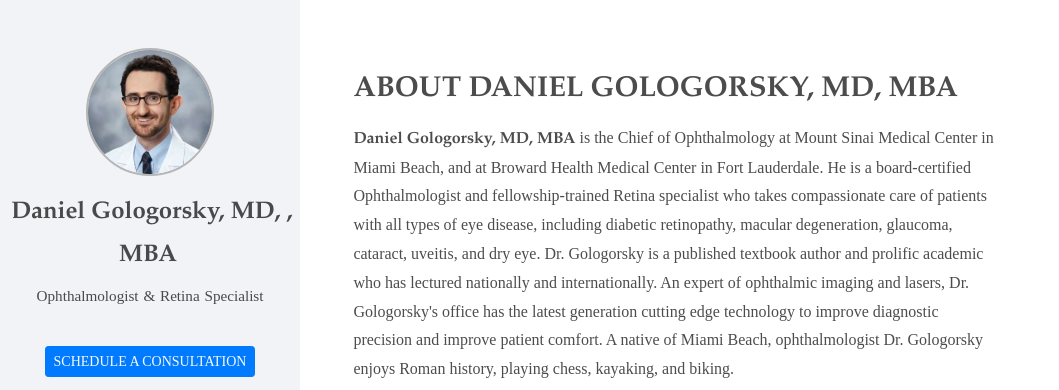
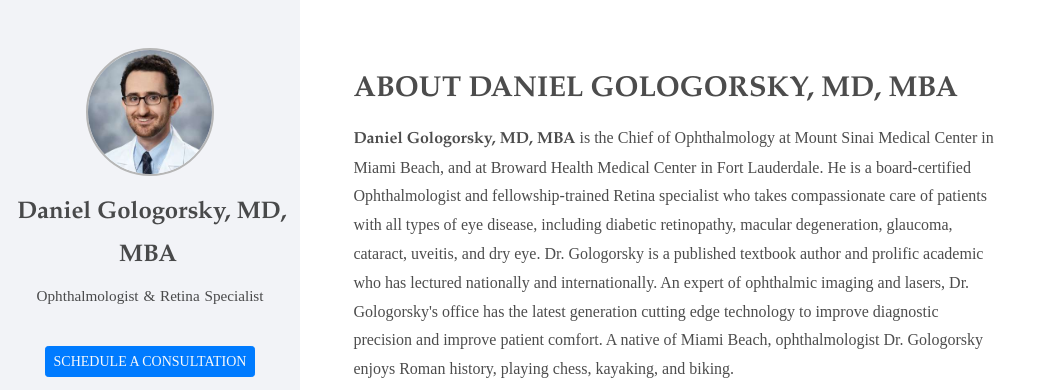
Before and after one commit to RGologorsky/rgologorsky.github.io, a Jekyll site: the page built from index.html, in a window 1280 px wide. Shown: the top 390 px of the page, without its empty margins (0-1059 px from the left). Built offline with Jekyll 4.4.1, drawn with Linux system fonts in a browser that asks for light colours; nearby versions of some CDN libraries; some web fonts are replaced; comment, search, counter and statistics services are not loaded.

Commit message:
Update _config.yml

```diff
--- a/_config.yml
+++ b/_config.yml
@@ -8,7 +8,7 @@
 # jekyll-seo-tag settings › https://github.com/jekyll/jekyll-seo-tag/blob/master/docs/usage.md
 #--------------------------
 
-title: Daniel Gologorsky, MD, , MBA                    # the main title
+title: Daniel Gologorsky, MD, MBA                    # the main title
 
 tagline: "Ophthalmologist & Retina Specialist"  # it will display as the sub-title
 
```
